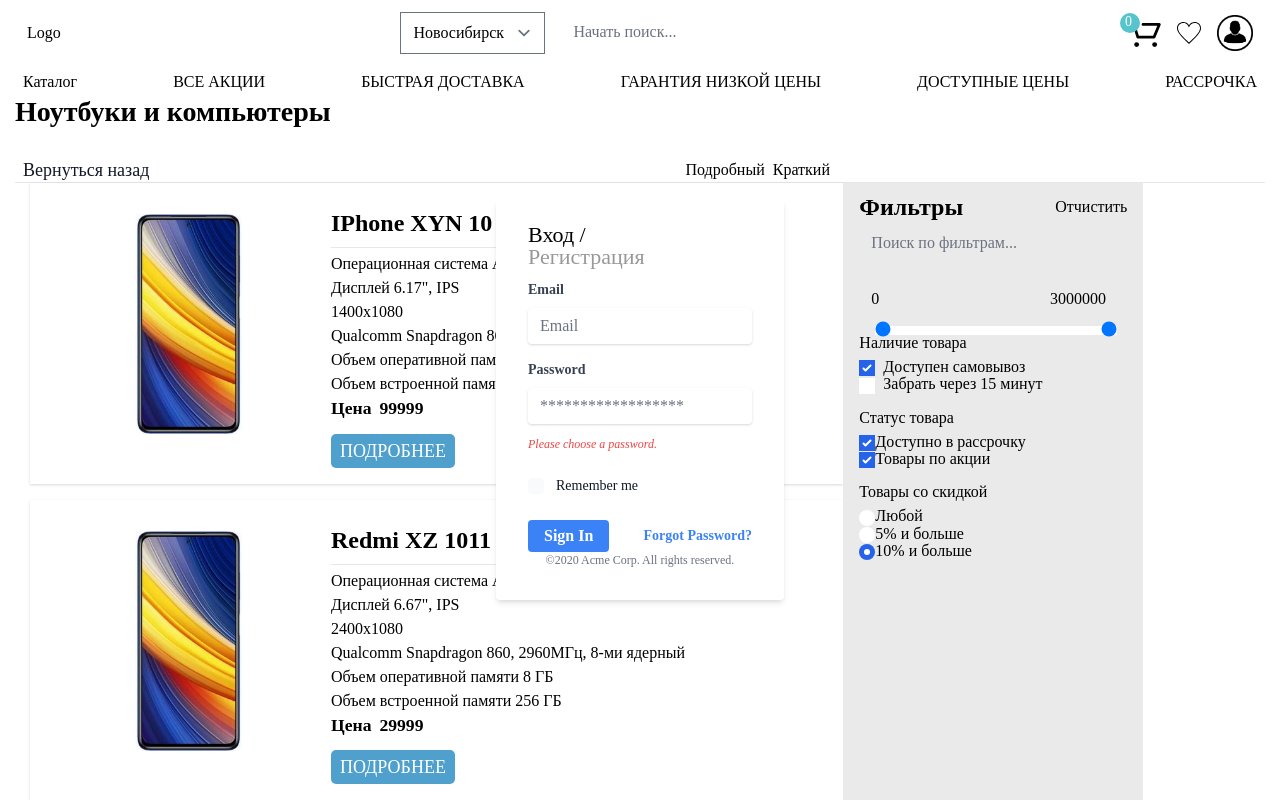
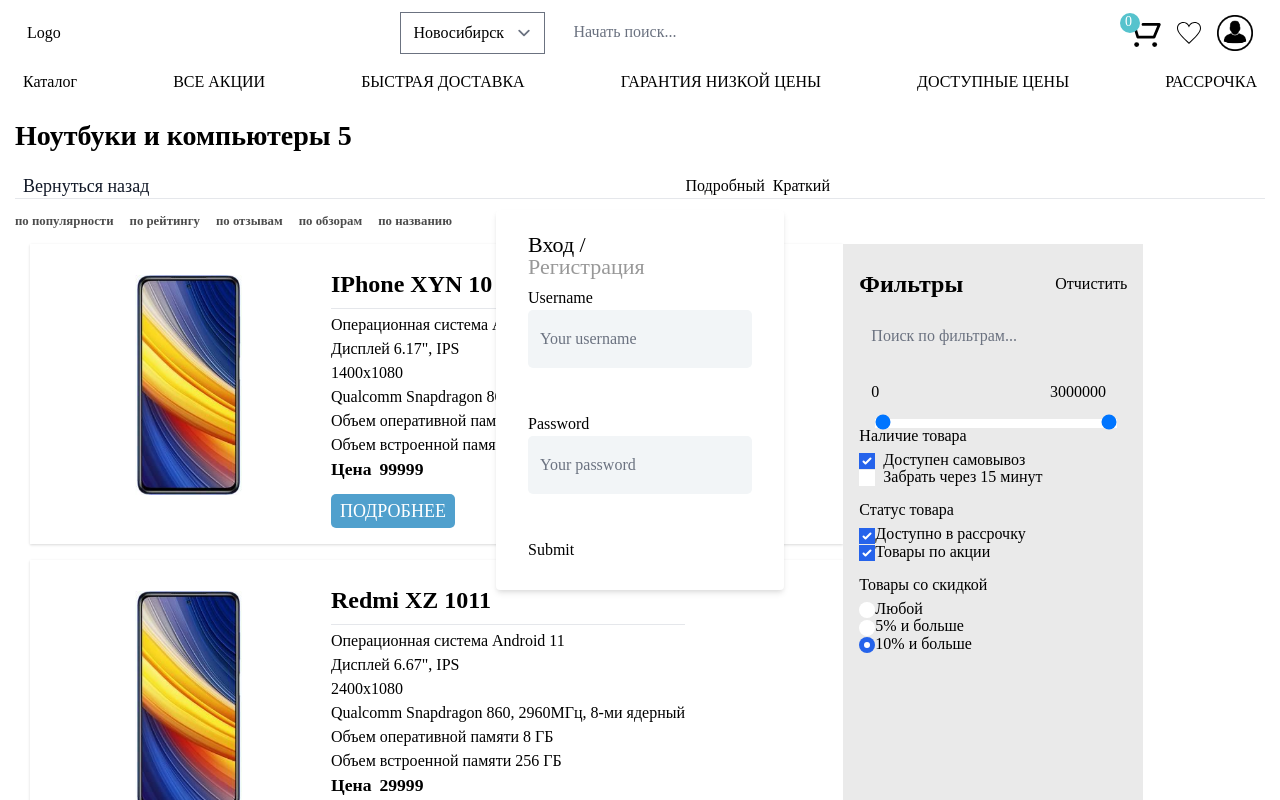
Before and after one commit to miirsery/electronic-store-V2, a Vue app: page /catalog/laptops in a window 1280 px wide. Both pictures are taken after a click on the button 1235 px from the left and 33 px from the top of the page. Shown: the top 800 px of the page. Built offline with nearby package versions, Linux system fonts and the light colour scheme; what vue3-lazyload would draw is missing.

Commit message:
added vue validate

```diff
--- a/package.json
+++ b/package.json
@@ -21,7 +21,8 @@
     "vue-router": "^4.0.12",
     "vue3-lazyload": "^0.2.5-beta",
     "vuex": "^4.0.2",
-    "yarn": "^1.22.17"
+    "yarn": "^1.22.17",
+    "yup": "^0.32.11"
   },
   "devDependencies": {
     "@vue/cli-plugin-babel": "~4.5.0",
--- a/src/components/Header.vue
+++ b/src/components/Header.vue
@@ -77,153 +77,211 @@
               Регистрация
             </button>
           </div>
-          <div class="w-full max-w-xs sign-in" v-if="mode === 'signIn'">
-            <form @submit.prevent="formSubmit">
-              <div class="mb-4">
-                <label
-                  class="block text-gray-700 text-sm font-bold mb-2"
-                  for="emailSignIn"
+          <!--          <div class="w-full max-w-xs sign-in" v-if="mode === 'signIn'">-->
+          <!--            <form @submit.prevent="formSubmit">-->
+          <!--              <div class="mb-4">-->
+          <!--                <label-->
+          <!--                  class="block text-gray-700 text-sm font-bold mb-2"-->
+          <!--                  for="emailSignIn"-->
+          <!--                >-->
+          <!--                  Email-->
+          <!--                </label>-->
+          <!--                <input-->
+          <!--                  class="shadow appearance-none border rounded w-full py-2 px-3 text-gray-700 leading-tight focus:outline-none focus:shadow-outline"-->
+          <!--                  id="emailSignIn"-->
+          <!--                  type="text"-->
+          <!--                  placeholder="Email"-->
+          <!--                  v-model="user.email"-->
+          <!--                />-->
+          <!--              </div>-->
+          <!--              <div class="mb-6">-->
+          <!--                <label-->
+          <!--                  class="block text-gray-700 text-sm font-bold mb-2"-->
+          <!--                  for="password"-->
+          <!--                >-->
+          <!--                  Password-->
+          <!--                </label>-->
+          <!--                <input-->
+          <!--                  class="shadow appearance-none border border-red-500 rounded w-full py-2 px-3 text-gray-700 mb-3 leading-tight focus:outline-none focus:shadow-outline"-->
+          <!--                  id="password"-->
+          <!--                  type="password"-->
+          <!--                  v-model="user.password"-->
+          <!--                  placeholder="******************"-->
+          <!--                />-->
+          <!--                <p class="text-red-500 text-xs italic">-->
+          <!--                  Please choose a password.-->
+          <!--                </p>-->
+          <!--              </div>-->
+          <!--              <div class="flex items-start mb-6">-->
+          <!--                <div class="flex items-center h-5">-->
+          <!--                  <input id="remember" aria-describedby="remember" type="checkbox"-->
+          <!--                         class="w-4 h-4 bg-gray-50 rounded border border-gray-300 focus:ring-3 focus:ring-blue-300 dark:bg-gray-700 dark:border-gray-600 dark:focus:ring-blue-600 dark:ring-offset-gray-800"-->
+          <!--                  >-->
+          <!--                </div>-->
+          <!--                <div class="ml-3 text-sm">-->
+          <!--                  <label for="remember" class="font-medium text-gray-900 dark:text-gray-300">Remember me</label>-->
+          <!--                </div>-->
+          <!--              </div>-->
+          <!--              <div class="flex items-center justify-between">-->
+          <!--                <button-->
+          <!--                  class="bg-blue-500 hover:bg-blue-700 text-white font-bold py-2 px-4 rounded focus:outline-none focus:shadow-outline"-->
+          <!--                  type="submit"-->
+          <!--                >-->
+          <!--                  Sign In-->
+          <!--                </button>-->
+          <!--                <a-->
+          <!--                  class="inline-block align-baseline font-bold text-sm text-blue-500 hover:text-blue-800"-->
+          <!--                  href="#"-->
+          <!--                >-->
+          <!--                  Forgot Password?-->
+          <!--                </a>-->
+          <!--              </div>-->
+          <!--            </form>-->
+          <!--            <p class="text-center text-gray-500 text-xs">-->
+          <!--              &copy;2020 Acme Corp. All rights reserved.-->
+          <!--            </p>-->
+          <!--          </div>-->
+          <!--          <div class="w-full max-w-xs sign-up" v-if="mode === 'signUp'">-->
+          <!--            <form @submit.prevent="formSubmit">-->
+          <!--              <div class="mb-4">-->
+          <!--                <label-->
+          <!--                  class="block text-gray-700 text-sm font-bold mb-2"-->
+          <!--                  for="usernameSignUp"-->
+          <!--                >-->
+          <!--                  Username-->
+          <!--                </label>-->
+          <!--                <input-->
+          <!--                  class="shadow appearance-none border rounded w-full py-2 px-3 text-gray-700 leading-tight focus:outline-none focus:shadow-outline"-->
+          <!--                  id="usernameSignUp"-->
+          <!--                  type="text"-->
+          <!--                  placeholder="Username"-->
+          <!--                  v-model="user.username"-->
+          <!--                  required-->
+          <!--                />-->
+          <!--              </div>-->
+          <!--              <div class="mb-4">-->
+          <!--                <label-->
+          <!--                  class="block text-gray-700 text-sm font-bold mb-2"-->
+          <!--                  for="email"-->
+          <!--                >-->
+          <!--                  Email-->
+          <!--                </label>-->
+          <!--                <input-->
+          <!--                  class="shadow appearance-none border rounded w-full py-2 px-3 text-gray-700 leading-tight focus:outline-none focus:shadow-outline"-->
+          <!--                  id="email"-->
+          <!--                  type="text"-->
+          <!--                  placeholder="Email"-->
+          <!--                  required-->
+          <!--                  v-model="user.email"-->
+          <!--                />-->
+          <!--              </div>-->
+          <!--              <div class="mb-4">-->
+          <!--                <label-->
+          <!--                  class="block text-gray-700 text-sm font-bold mb-2"-->
+          <!--                  for="passwordSignUp"-->
+          <!--                >-->
+          <!--                  Password-->
+          <!--                </label>-->
+          <!--                <input-->
+          <!--                  class="shadow appearance-none border border-red-500 rounded w-full py-2 px-3 text-gray-700 mb-3 leading-tight focus:outline-none focus:shadow-outline"-->
+          <!--                  id="passwordSignUp"-->
+          <!--                  type="password"-->
+          <!--                  placeholder="******************"-->
+          <!--                  v-model="user.password"-->
+          <!--                  required-->
+          <!--                />-->
+          <!--                <p class="text-red-500 text-xs italic">-->
+          <!--                  Please choose a password.-->
+          <!--                </p>-->
+          <!--              </div>-->
+          <!--              <div class="mb-4">-->
+          <!--                <label-->
+          <!--                  class="block text-gray-700 text-sm font-bold mb-2"-->
+          <!--                  for="passwordRetry"-->
+          <!--                >-->
+          <!--                  Повторите пароль-->
+          <!--                </label>-->
+          <!--                <input-->
+          <!--                  class="shadow appearance-none border border-red-500 rounded w-full py-2 px-3 text-gray-700 mb-3 leading-tight focus:outline-none focus:shadow-outline"-->
+          <!--                  id="passwordRetry"-->
+          <!--                  type="password"-->
+          <!--                  placeholder="******************"-->
+          <!--                  required-->
+          <!--                  v-model="user.retryPassword"-->
+          <!--                />-->
+          <!--                <p class="text-red-500 text-xs italic">-->
+          <!--                  Please choose a password.-->
+          <!--                </p>-->
+          <!--              </div>-->
+          <!--              <button-->
+          <!--                class="bg-blue-500 hover:bg-blue-700 text-white font-bold py-2 px-4 rounded focus:outline-none focus:shadow-outline"-->
+          <!--                type="submit"-->
+          <!--              >-->
+          <!--                Sign Up-->
+          <!--              </button>-->
+          <!--            </form>-->
+          <!--            <p class="text-center text-gray-500 text-xs">-->
+          <!--              &copy;2020 Acme Corp. All rights reserved.-->
+          <!--            </p>-->
+          <!--          </div>-->
+          <Form
+            @submit="onSubmit"
+            :validation-schema="schemaSignIn"
+            @invalid-submit="onInvalidSubmit"
+            v-if="mode === 'signIn'"
           >
-                  Email
-                </label>
-                <input
-                  class="shadow appearance-none border rounded w-full py-2 px-3 text-gray-700 leading-tight focus:outline-none focus:shadow-outline"
-                  id="emailSignIn"
+            <TextInput
+              name="name"
               type="text"
-                  placeholder="Email"
-                  v-model="user.email"
+              label="Username"
+              placeholder="Your username"
+              success-message="Nice to meet you!"
             />
-              </div>
-              <div class="mb-6">
-                <label
-                  class="block text-gray-700 text-sm font-bold mb-2"
-                  for="password"
+            <TextInput
+              name="password"
+              type="password"
+              label="Password"
+              placeholder="Your password"
+              success-message="Nice and secure!"
+            />
+            <button class="submit-btn" type="submit">Submit</button>
+          </Form>
+          <Form
+            @submit="onSubmit"
+            :validation-schema="schema"
+            @invalid-submit="onInvalidSubmit"
+            v-if="mode === 'signUp'"
           >
-                  Password
-                </label>
-                <input
-                  class="shadow appearance-none border border-red-500 rounded w-full py-2 px-3 text-gray-700 mb-3 leading-tight focus:outline-none focus:shadow-outline"
-                  id="password"
+            <TextInput
+              name="name"
+              type="text"
+              label="Username"
+              placeholder="Your username"
+              success-message="Nice to meet you!"
+            />
+            <TextInput
+              name="email"
+              type="email"
+              label="E-mail"
+              placeholder="Your email address"
+              success-message="Got it, we won't spam you!"
+            />
+            <TextInput
+              name="password"
               type="password"
-                  v-model="user.password"
-                  placeholder="******************"
+              label="Password"
+              placeholder="Your password"
+              success-message="Nice and secure!"
             />
-                <p class="text-red-500 text-xs italic">
-                  Please choose a password.
-                </p>
-              </div>
-              <div class="flex items-start mb-6">
-                <div class="flex items-center h-5">
-                  <input id="remember" aria-describedby="remember" type="checkbox"
-                         class="w-4 h-4 bg-gray-50 rounded border border-gray-300 focus:ring-3 focus:ring-blue-300 dark:bg-gray-700 dark:border-gray-600 dark:focus:ring-blue-600 dark:ring-offset-gray-800"
-                  >
-                </div>
-                <div class="ml-3 text-sm">
-                  <label for="remember" class="font-medium text-gray-900 dark:text-gray-300">Remember me</label>
-                </div>
-              </div>
-              <div class="flex items-center justify-between">
-                <button
-                  class="bg-blue-500 hover:bg-blue-700 text-white font-bold py-2 px-4 rounded focus:outline-none focus:shadow-outline"
-                  type="submit"
-                >
-                  Sign In
-                </button>
-                <a
-                  class="inline-block align-baseline font-bold text-sm text-blue-500 hover:text-blue-800"
-                  href="#"
-                >
-                  Forgot Password?
-                </a>
-              </div>
-            </form>
-            <p class="text-center text-gray-500 text-xs">
-              &copy;2020 Acme Corp. All rights reserved.
-            </p>
-          </div>
-          <div class="w-full max-w-xs sign-up" v-if="mode === 'signUp'">
-            <form @submit.prevent="formSubmit">
-              <div class="mb-4">
-                <label
-                  class="block text-gray-700 text-sm font-bold mb-2"
-                  for="usernameSignUp"
-                >
-                  Username
-                </label>
-                <input
-                  class="shadow appearance-none border rounded w-full py-2 px-3 text-gray-700 leading-tight focus:outline-none focus:shadow-outline"
-                  id="usernameSignUp"
-                  type="text"
-                  placeholder="Username"
-                  v-model="user.username"
-                  required
+            <TextInput
+              name="confirm_password"
+              type="password"
+              label="Confirm Password"
+              placeholder="Type it again"
+              success-message="Glad you remembered it!"
             />
-              </div>
-              <div class="mb-4">
-                <label
-                  class="block text-gray-700 text-sm font-bold mb-2"
-                  for="email"
-                >
-                  Email
-                </label>
-                <input
-                  class="shadow appearance-none border rounded w-full py-2 px-3 text-gray-700 leading-tight focus:outline-none focus:shadow-outline"
-                  id="email"
-                  type="text"
-                  placeholder="Email"
-                  required
-                  v-model="user.email"
-                />
-              </div>
-              <div class="mb-4">
-                <label
-                  class="block text-gray-700 text-sm font-bold mb-2"
-                  for="passwordSignUp"
-                >
-                  Password
-                </label>
-                <input
-                  class="shadow appearance-none border border-red-500 rounded w-full py-2 px-3 text-gray-700 mb-3 leading-tight focus:outline-none focus:shadow-outline"
-                  id="passwordSignUp"
-                  type="password"
-                  placeholder="******************"
-                  v-model="user.password"
-                  required
-                />
-                <p class="text-red-500 text-xs italic">
-                  Please choose a password.
-                </p>
-              </div>
-              <div class="mb-4">
-                <label
-                  class="block text-gray-700 text-sm font-bold mb-2"
-                  for="passwordRetry"
-                >
-                  Повторите пароль
-                </label>
-                <input
-                  class="shadow appearance-none border border-red-500 rounded w-full py-2 px-3 text-gray-700 mb-3 leading-tight focus:outline-none focus:shadow-outline"
-                  id="passwordRetry"
-                  type="password"
-                  placeholder="******************"
-                  required
-                  v-model="user.retryPassword"
-                />
-                <p class="text-red-500 text-xs italic">
-                  Please choose a password.
-                </p>
-              </div>
-              <button
-                class="bg-blue-500 hover:bg-blue-700 text-white font-bold py-2 px-4 rounded focus:outline-none focus:shadow-outline"
-                type="submit"
-              >
-                Sign Up
-              </button>
-            </form>
-            <p class="text-center text-gray-500 text-xs">
-              &copy;2020 Acme Corp. All rights reserved.
-            </p>
-          </div>
+            <button class="submit-btn" type="submit">Submit</button>
+          </Form>
         </div>
         <div class="profile-settings" v-if="toggle && auth && mode==='auth'">
           <h2>Здравствуйте {{ user.name }}</h2>
@@ -246,12 +304,31 @@
 
 <script>
 import { mapActions, mapGetters } from "vuex";
+import { Form } from "vee-validate";
+import * as Yup from "yup";
+import TextInput from "@/components/UI/TextInput";
 
 export default {
+  components: {
+    Form,
+    TextInput
+  },
   created() {
     this.setUser(JSON.parse(localStorage.getItem("user")));
   },
   data() {
+    const schema = Yup.object().shape({
+      name: Yup.string().required(),
+      email: Yup.string().email().required(),
+      password: Yup.string().min(6).required(),
+      confirm_password: Yup.string()
+        .required()
+        .oneOf([Yup.ref("password")], "Passwords do not match")
+    });
+    const schemaSignIn = Yup.object().shape({
+      name: Yup.string().required(),
+      password: Yup.string().min(6).required()
+    });
     return {
       toggle: false,
       favoriteImgUrl: require("../assets/heart.svg"),
@@ -264,21 +341,26 @@
       },
       mode: "signIn",
       errors: [],
-      auth: true
+      auth: true,
+      schema,
+      schemaSignIn
     };
   },
-
   methods: {
     ...mapActions({
       setUser: "user/setUser",
       deleteUser: "user/deleteUser"
     }),
-    formSubmit() {
-      if (this.isSignInForm) {
-        this.signIn();
-      } else {
-        this.signUp();
-      }
+    onSubmit(values) {
+      if (this.isSignInForm) this.signIn(values)
+      else this.signUp(values)
+    },
+    onInvalidSubmit() {
+      const submitBtn = document.querySelector(".submit-btn");
+      submitBtn.classList.add("invalid");
+      setTimeout(() => {
+        submitBtn.classList.remove("invalid");
+      }, 1000);
     },
     close() {
       this.$emit("close");
@@ -298,16 +380,14 @@
         this.toggle = !this.toggle;
       }
     },
-    async signIn() {
+    async signIn(data) {
+      console.log(data);
       try {
-        const data = (
-          await this.$api.auth.signIn({
-            email: this.user.email,
-            password: this.user.password
-          })
+        const responseData = (
+          await this.$api.auth.signIn(data)
         ).data;
-        console.log(data);
-        localStorage.setItem("user", JSON.stringify(data));
+        console.log(responseData);
+        localStorage.setItem("user", JSON.stringify(responseData));
         this.$store.dispatch("user/setUser");
         this.$emit("close");
         this.mode = "auth";
@@ -316,18 +396,14 @@
         console.log(error.response.data);
       }
     },
-    async signUp() {
+    async signUp(data) {
+      console.log(data);
       try {
-        const data = (
-          await this.$api.auth.signUp({
-            email: this.user.email,
-            password: this.user.password,
-            retryPassword: this.user.retryPassword,
-            username: this.user.username
-          })
+        const responseData = (
+          await this.$api.auth.signUp(data)
         ).data;
-        console.log(data);
-        localStorage.setItem("user", JSON.stringify(data));
+        console.log(responseData);
+        localStorage.setItem("user", JSON.stringify(responseData));
         this.$store.dispatch("user/setUser");
         this.$emit("close");
         this.mode = "auth";
--- /dev/null
+++ b/src/components/UI/TextInput.vue
@@ -0,0 +1,127 @@
+<template>
+  <div
+    class="TextInput"
+    :class="{ 'has-error': !!errorMessage, success: meta.valid }"
+  >
+    <label :for="name">{{ label }}</label>
+    <input
+      :name="name"
+      :id="name"
+      :type="type"
+      :value="inputValue"
+      :placeholder="placeholder"
+      @input="handleChange"
+      @blur="handleBlur"
+    />
+
+    <p class="help-message" v-show="errorMessage || meta.valid">
+      {{ errorMessage || successMessage }}
+    </p>
+  </div>
+</template>
+
+<script>
+import { useField } from "vee-validate";
+
+export default {
+  props: {
+    type: {
+      type: String,
+      default: "text"
+    },
+    value: {
+      type: String,
+      default: ""
+    },
+    name: {
+      type: String,
+      required: true
+    },
+    label: {
+      type: String,
+      required: true
+    },
+    successMessage: {
+      type: String,
+      default: ""
+    },
+    placeholder: {
+      type: String,
+      default: ""
+    }
+  },
+  setup(props) {
+    // we don't provide any rules here because we are using form-level validation
+    // https://vee-validate.logaretm.com/v4/guide/validation#form-level-validation
+    const {
+      value: inputValue,
+      errorMessage,
+      handleBlur,
+      handleChange,
+      meta
+    } = useField(props.name, undefined, {
+      initialValue: props.value
+    });
+
+    return {
+      handleChange,
+      handleBlur,
+      errorMessage,
+      inputValue,
+      meta
+    };
+  }
+};
+</script>
+
+<style scoped lang="sass">
+.TextInput
+  position: relative
+  margin-bottom: calc(1em * 1.5)
+  width: 100%
+
+label
+  display: block
+  margin-bottom: 4px
+  width: 100%
+
+input
+  border-radius: 5px
+  border: 2px solid transparent
+  padding: 15px 10px
+  outline: none
+  background-color: #f2f5f7
+  width: 100%
+  margin-bottom: 3rem
+  transition: border-color 0.3s ease-in-out, color 0.3s ease-in-out, background-color 0.3s ease-in-out
+
+input:focus
+  border-color: #5caec7
+
+.help-message
+  position: absolute
+  bottom: -2rem
+  left: 0
+  margin: 0
+  font-size: 14px
+
+.TextInput.has-error input
+  background-color: #fff
+  color: red
+
+.TextInput.has-error input:focus
+  border-color: red
+
+.TextInput.has-error .help-message
+  color: red
+
+.TextInput.success input
+  background-color: #fff
+  color: #5caec7
+
+.TextInput.success input:focus
+  border-color: #5caec7
+
+.TextInput.success .help-message
+  color: #5caec7
+</style>
--- a/src/views/catalogItem.vue
+++ b/src/views/catalogItem.vue
@@ -1,6 +1,6 @@
 <template>
   <div>
-    <h2 class="title mb-8">{{ category.title }}</h2>
+    <h2 class="title mb-6 mt-6">{{ category.title }} <span>{{ filteredProducts.length }}</span></h2>
     <div class="top w-2/3 flex justify-between">
       <a
         @click="$router.go(-1)"
@@ -17,7 +17,13 @@
       </div>
     </div>
     <hr />
-
+    <form class="filters__top flex">
+      <div>по популярности</div>
+      <div>по рейтингу</div>
+      <div>по отзывам</div>
+      <div>по обзорам</div>
+      <div>по названию</div>
+    </form>
     <div class="container flex w-full">
       <div class="content w-2/3"
            :class="parentClassObject"
@@ -240,4 +246,17 @@
     border: 0
     background: none
 
+  &__top
+    margin: 1rem 0
+
+    div
+      font-size: 0.8rem
+      margin-right: 1rem
+      cursor: pointer
+      color: rgba(0, 0, 0, 0.7)
+      font-weight: bold
+
+      &:hover
+        color: #000
+
 </style>
```
Also changed, not shown: 2 other files (tests, documents, lock files or other folders). Lines whose indentation alone changed are shown as unchanged.
